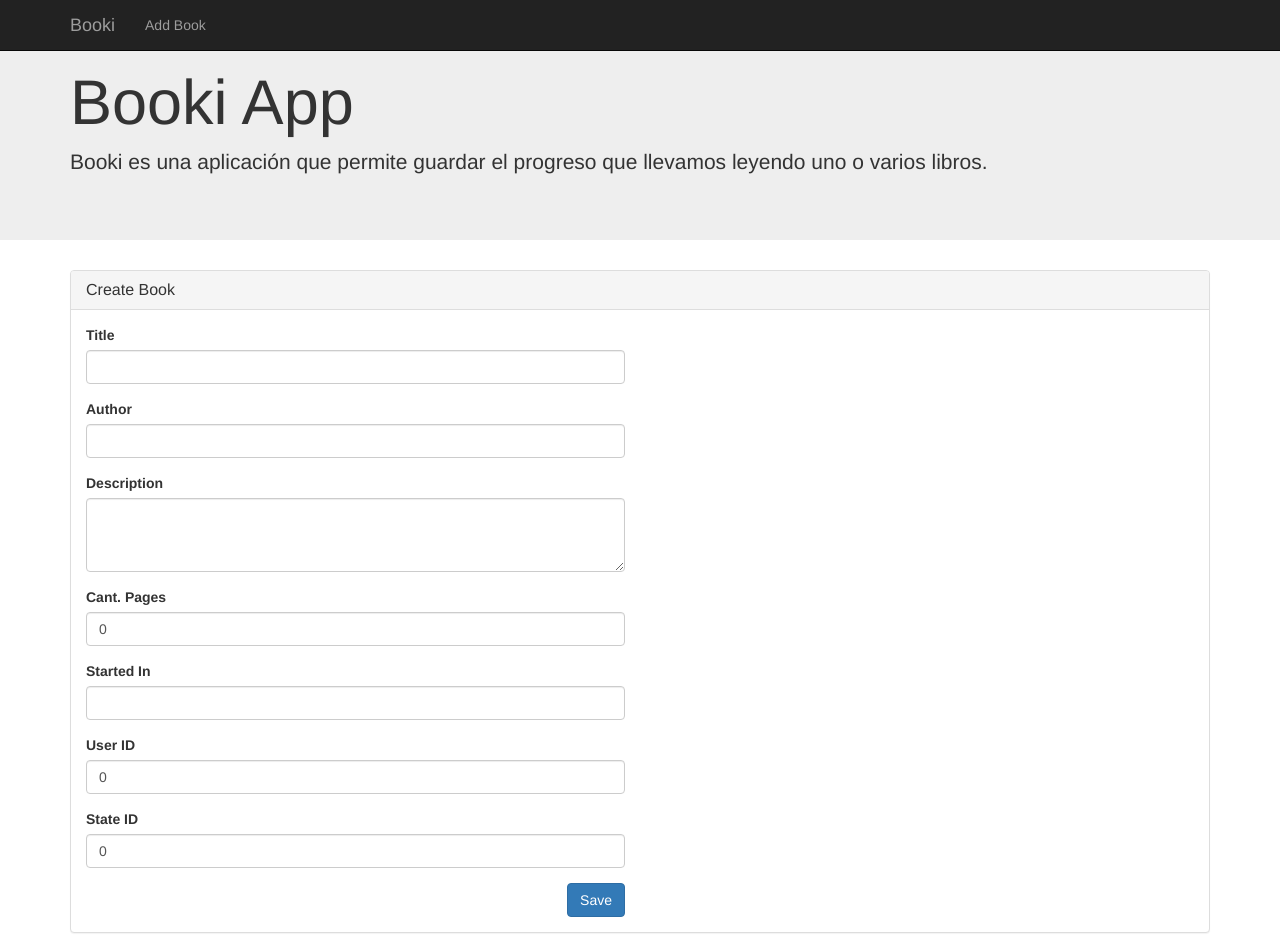
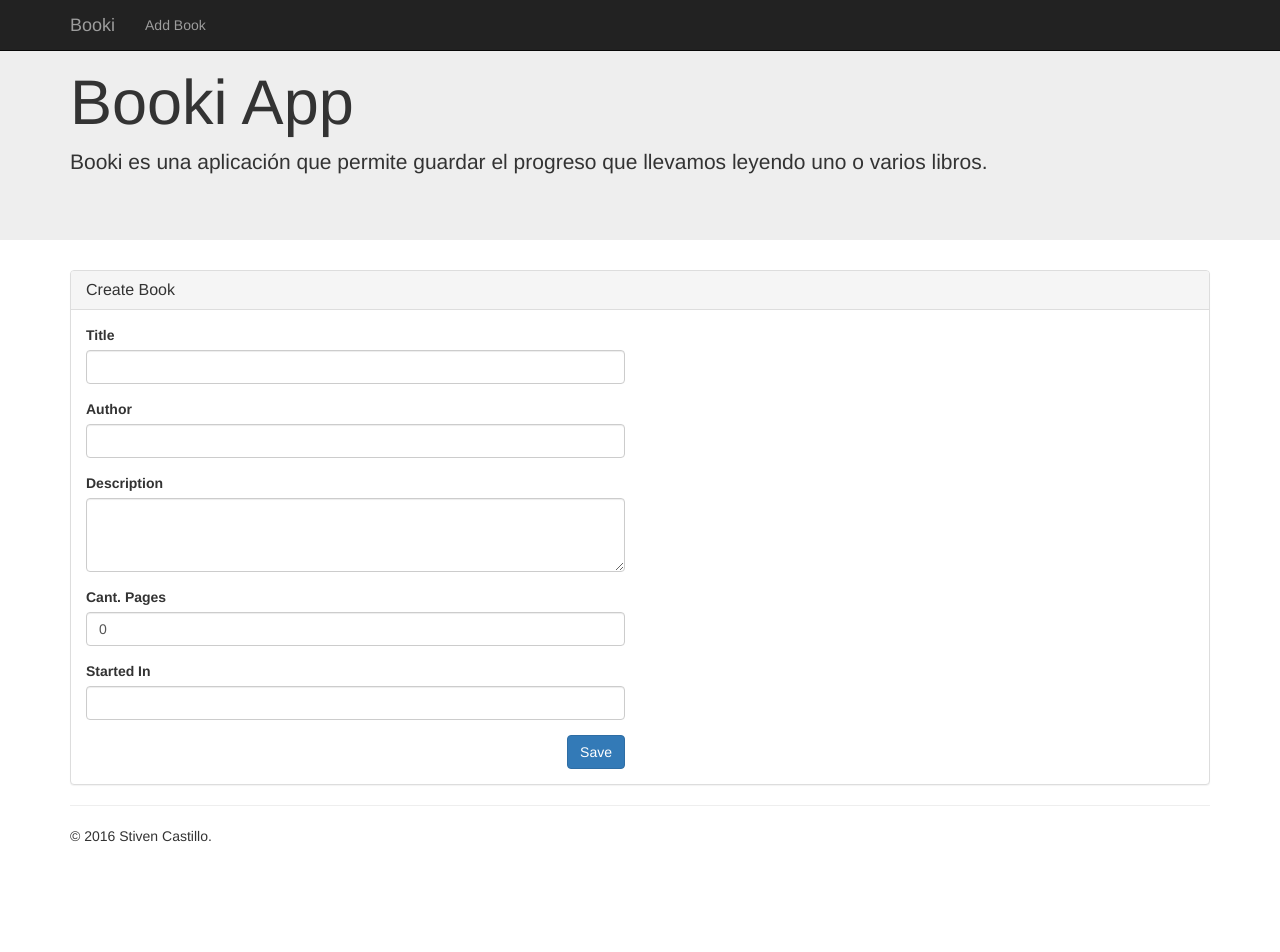
Before and after one commit to bacabange/booki-angular, an Angular app: page /book-create in a window 1280 px wide. Shown: the top 952 px of the page. After the commit the page ends 856 px from the top, so only its background shows below. Built offline with nearby package versions, Linux system fonts and the light colour scheme.

Commit message:
Service add book (not work)

```diff
--- a/src/app/app.module.ts
+++ b/src/app/app.module.ts
@@ -3,6 +3,7 @@ import { NgModule } from '@angular/core';
 import { FormsModule } from '@angular/forms';
 import { HttpModule, JsonpModule } from '@angular/http';
 import { routing, appRoutingProviders} from './app.routing';
+
 
 import { AppComponent } from './app.component';
 import { BooksListComponent } from './components/books-list.component';
--- a/src/app/components/book-form.component.ts
+++ b/src/app/components/book-form.component.ts
@@ -14,18 +14,34 @@ import { Book } from '../models/book';
 export class BookFormComponent implements OnInit {
 	title_section: string;
 	book: Book;
+	errorMessage: any;
 
 	constructor(
-		private _bookService: BookService
+		private _bookService: BookService,
+		private _route: ActivatedRoute,
+		private _router: Router
 	) {
 		this.title_section = 'Create Book';
 	}
 
 	ngOnInit() {
-		this.book = new Book(0, "", "", 0, "", "", 0, 0, "", "");
+		this.book = new Book(0, "", "", 0, "", "", 1, 1, "", "");
 	}
 
 	public onSubmit(){
 		console.log(this.book);
+		this._bookService.addBook(this.book).subscribe(
+			result => {
+				if( ! result.success) {
+					alert('Error en el servidor');
+				}
+				this.book = result.data;
+			},
+
+			error => {
+				this.errorMessage = <any>error
+				console.log(this.errorMessage);
+			}
+		);
 	}
 }
--- /dev/null
+++ b/src/app/config/app.ts
@@ -0,0 +1,5 @@
+export class AppConfig {
+	public static USER_ID = 1;
+	public static API_ENDPOINT = 'http://booki.app/api/v1/';
+	public static API_KEY = 'gUTA6eaznNYg7B12gmx2ffPnn8Y8LfUhqIxVmOu0GgFw3IldN3WbkT4ix5sG';
+}
--- a/src/app/services/book.service.ts
+++ b/src/app/services/book.service.ts
@@ -31,4 +31,16 @@ export class BookService {
 		return this._http.get(this.url + 'books/' + id, {search: params})
 						.map(res => res.json());
 	}
+
+	addBook(book: Book){
+		let params: URLSearchParams = new URLSearchParams();
+		params.set('api_token', this.api_key);
+
+		let json = JSON.stringify(book);
+		params.set('data', json);
+
+		let headers = new Headers({'Accept': 'application/json'});
+		return this._http.post(this.url + 'books/', params, {headers: headers})
+						.map(res => res.json());
+	}
 }
--- a/src/app/views/books/create.html
+++ b/src/app/views/books/create.html
@@ -36,18 +36,6 @@
 						<span class="help-block" *ngIf="started_in.touched && !started_in.valid">The Started date is invalid</span>
 					</div>
 
-					<div class="form-group" [ngClass]="{'has-error': user_id.touched && !user_id.valid }">
-						<label for="user_id">User ID</label>
-						<input name="user_id" type="text" class="form-control" #user_id="ngModel" [(ngModel)]="book.user_id" required>
-						<span class="help-block" *ngIf="user_id.touched && !user_id.valid">The User ID is invalid</span>
-					</div>
-
-					<div class="form-group" [ngClass]="{'has-error': state_id.touched && !state_id.valid }">
-						<label for="state_id">State ID</label>
-						<input name="state_id" type="text" class="form-control" #state_id="ngModel" [(ngModel)]="book.state_id" required>
-						<span class="help-block" *ngIf="state_id.touched && !state_id.valid">The State ID is invalid</span>
-					</div>
-
 					<button type="submit" class="btn btn-primary pull-right">Save</button>
 				</form>
 			</div>
```
